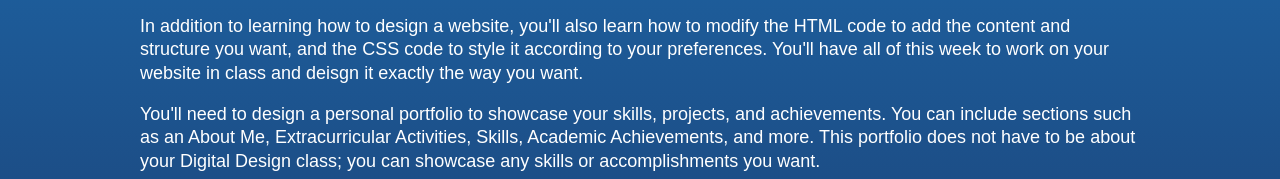
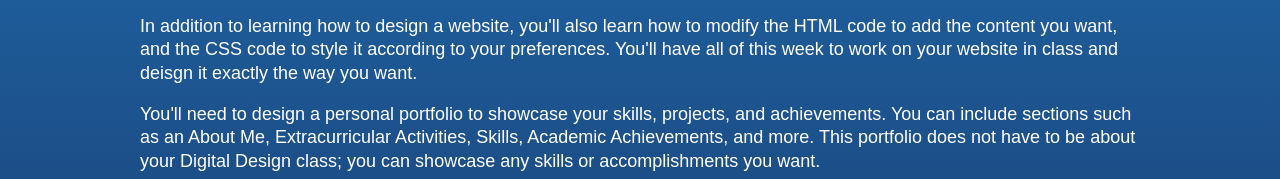
Before and after one commit to MrDerekWard/DigitalDesignWebDesign, a plain HTML site: page index.html in a window 1280 px wide. Shown: the part 477-656 px from the top of the page. Drawn offline with Linux system fonts and the light colour scheme.

Commit message:
Update index.html

```diff
--- a/index.html
+++ b/index.html
@@ -22,7 +22,7 @@
 		<section id="about">
             <h2>About the Assignment</h2>
             <p>As part of your Digital Design class, you will design a website that looks similar to this example. You'll be using Chat GPT to learn how to design a website from scratch, just as I did. If your teacher, who has no prior experience in teaching Computer Science until this year, can figure it out in less than 20 minutes, you too can certainly figure it out! </p>
-            <p>In addition to learning how to design a website, you'll also learn how to modify the HTML code to add the content and structure you want, and the CSS code to style it according to your preferences. You'll have all of this week to work on your website in class and deisgn it exactly the way you want.</p>
+            <p>In addition to learning how to design a website, you'll also learn how to modify the HTML code to add the content you want, and the CSS code to style it according to your preferences. You'll have all of this week to work on your website in class and deisgn it exactly the way you want.</p>
             <p>You'll need to design a personal portfolio to showcase your skills, projects, and achievements. You can include sections such as an About Me, Extracurricular Activities, Skills, Academic Achievements, and more. This portfolio does not have to be about your Digital Design class; you can showcase any skills or accomplishments you want.</p>
 
           </section>
```
